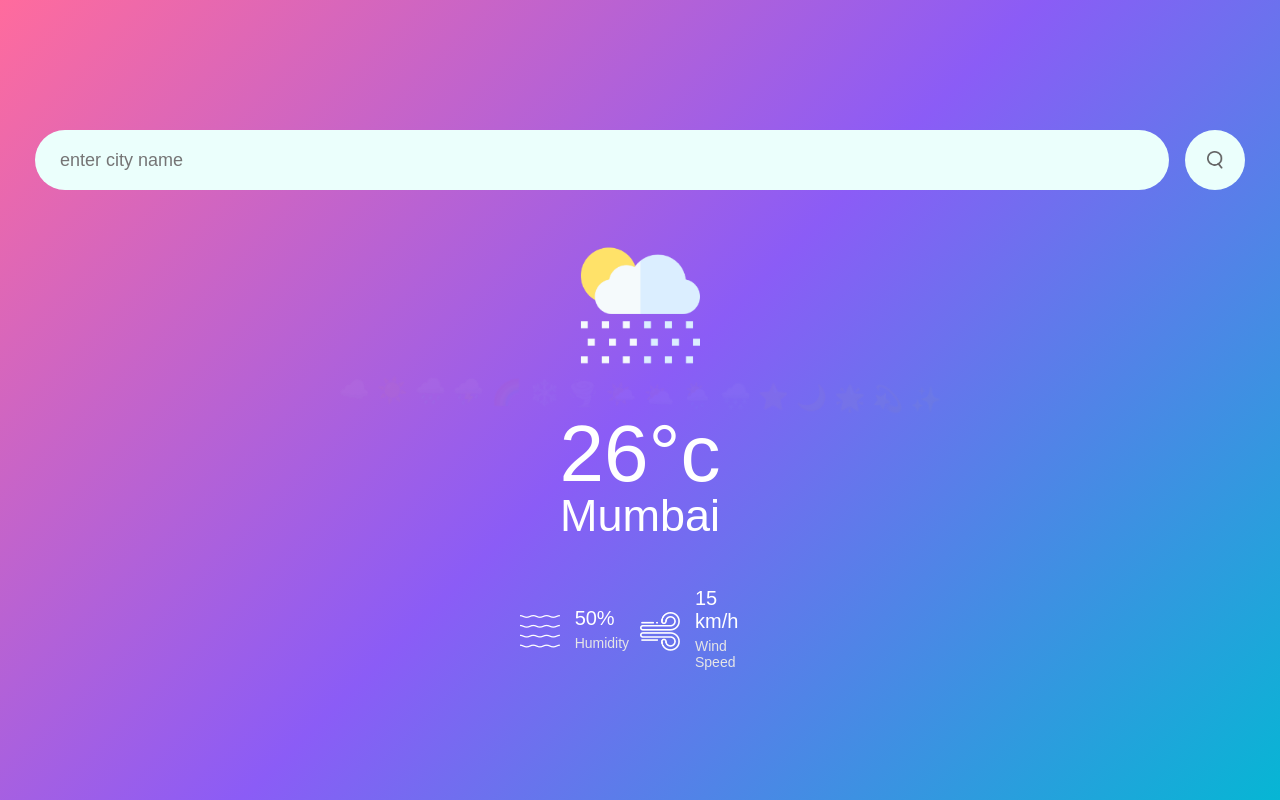
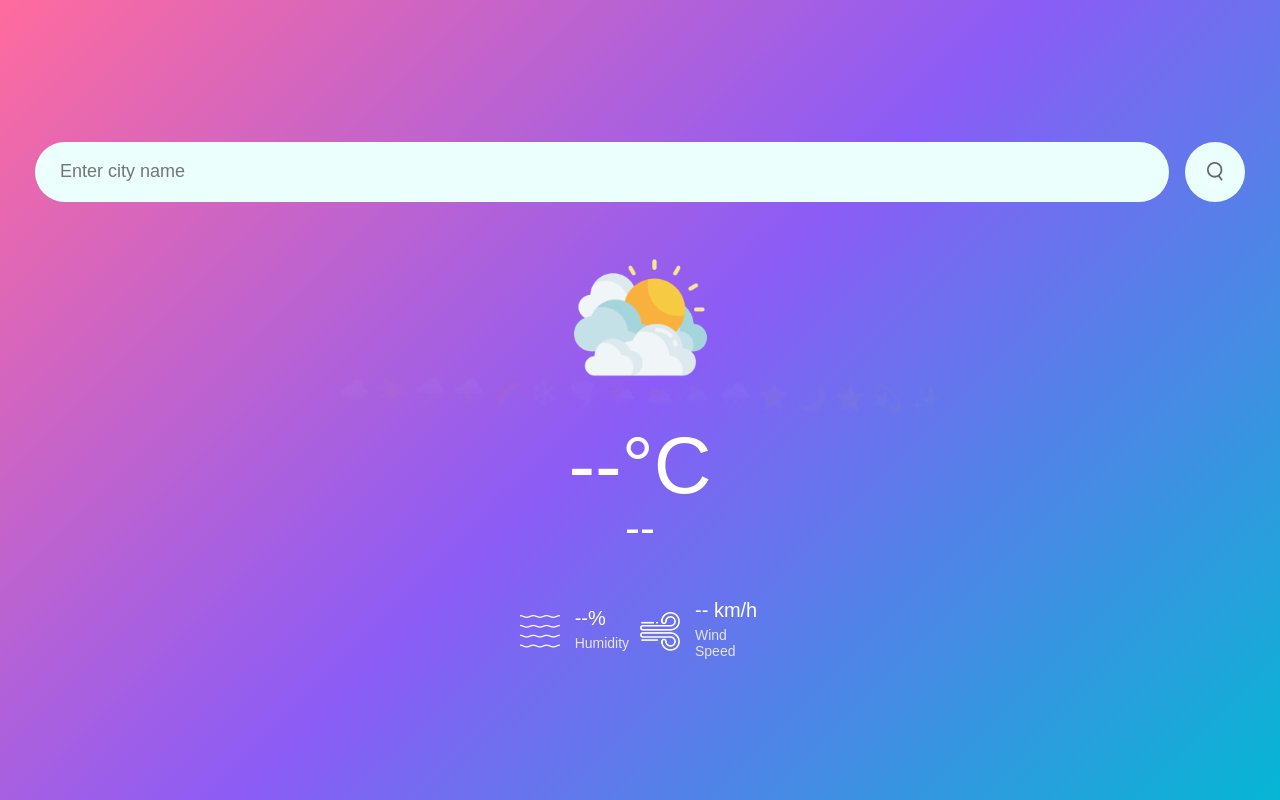
Before and after one commit to virajtandel/virajtandelweatherapptrial, a plain HTML site: page index.html in a window 1280 px wide. Drawn offline with Linux system fonts and the light colour scheme; no server answers.

Commit message:
live default

```diff
--- a/index.html
+++ b/index.html
@@ -10,35 +10,34 @@
 
 <div class="card">
     <div class="search">
-        <input type="text" placeholder="enter city name" spellcheck="false">
-        <button><img src="images/search.png"></button>
+        <input type="text" placeholder="Enter city name" spellcheck="false">
+        <button><img src="images/search.png" alt="Search"></button>
     </div>
 
     <div class="weather">
-        <img src="images/rain.png" class="weather-icon" alt="Weather icon">
-        <h1 class="temp">26°c</h1>
-        <h2 class="city">Mumbai</h2>
+        <img src="images/clouds.png" class="weather-icon" alt="Weather icon">
+        <h1 class="temp">--°C</h1>
+        <h2 class="city">--</h2>
 
         <div class="details">
             <div class="col">
                 <img src="images/humidity.png" alt="Humidity icon">
                 <div>
-            <p class="humidity">50%</p>
+                    <p class="humidity">--%</p>
                     <p>Humidity</p>
                 </div>
             </div>
             <div class="col">
                 <img src="images/wind.png" alt="Wind icon">
                 <div>
-            <p class="wind">15 km/h</p>
+                    <p class="wind">-- km/h</p>
                     <p>Wind Speed</p>
                 </div>
             </div>
         </div>
-
+    </div>
 </div>
 
-</div>
 <script>
 const apiKey = "8f70dd8f920ae8bd002ea86653f10dc7";
 const apiURL = "https://api.openweathermap.org/data/2.5/weather?units=metric&q=";
@@ -56,9 +55,9 @@ async function checkWeather(city){
         }
 
         const data = await response.json();
-
         console.log(data);
 
+        // Update UI with live data
         document.querySelector(".city").innerHTML = data.name;
         document.querySelector(".temp").innerHTML = Math.round(data.main.temp) + "°C";
         document.querySelector(".humidity").innerHTML = data.main.humidity + "%";
@@ -81,20 +80,23 @@ else if(data.weather[0].main == "Mist"){
             weatherIcon.src = "images/mist.png";
         }
 
-
-
     } catch (error) {
         console.error("Error fetching weather:", error);
         alert("City not found. Please try again.");
     }
 }
 
+// Search button event
 searchbtn.addEventListener("click", () => {
     if(searchbox.value.trim() !== "") {
         checkWeather(searchbox.value.trim());
     }
 });
 
+// Load Mumbai data automatically on page refresh
+window.addEventListener('load', () => {
+    checkWeather("Mumbai");
+});
 </script>
 
 </body>
```
Lines whose indentation alone changed are shown as unchanged.
